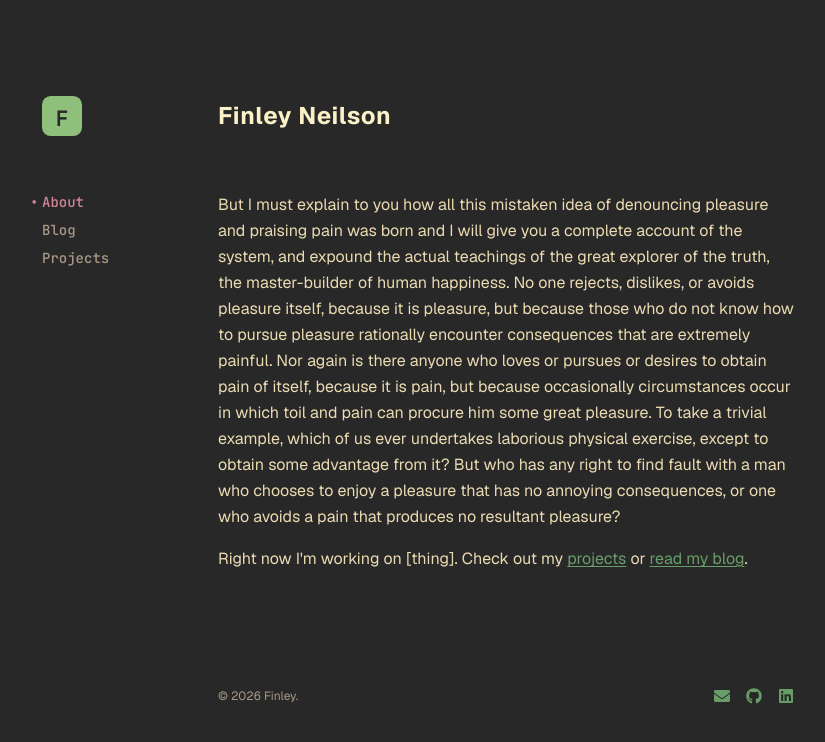
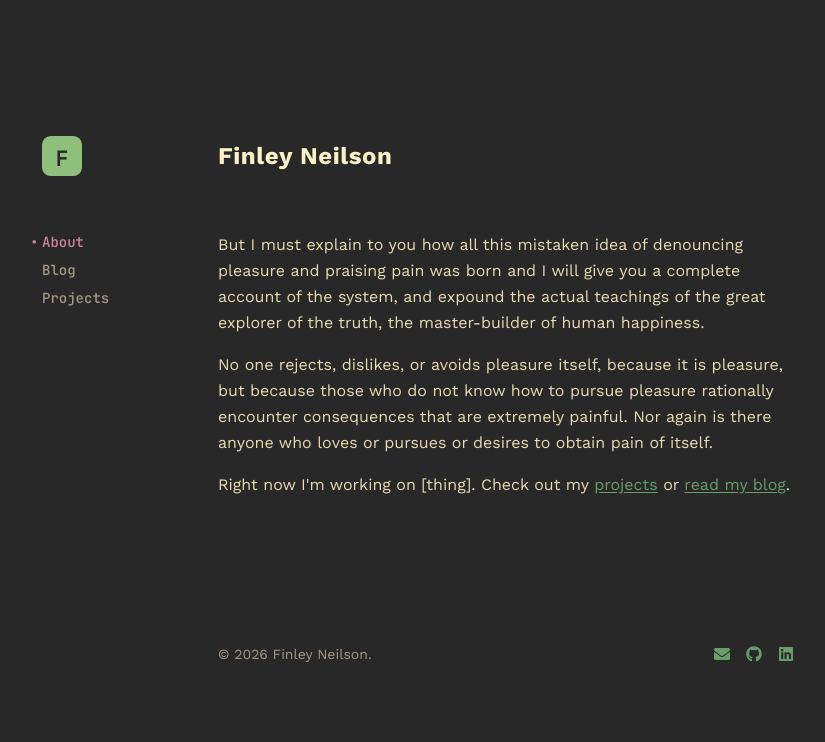
Before and after one commit to FinleyNeilson/finley_personal_website, a Next.js app: page / in a window 1280 px wide. Shown: the top 742 px of the page, without its empty margins (134-959 px from the left). Built offline with nearby package versions, Linux system fonts and the light colour scheme.

Commit message:
feat: redesign homepage styling and footer

```diff
--- a/src/app/layout.tsx
+++ b/src/app/layout.tsx
@@ -1,7 +1,7 @@
 import "~/styles/globals.css";
 
 import { type Metadata } from "next";
-import { Geist, JetBrains_Mono } from "next/font/google";
+import { JetBrains_Mono, Work_Sans } from "next/font/google";
 import Link from "next/link";
 
 import { SiteNav } from "~/components/site-nav";
@@ -16,9 +16,9 @@ export const metadata: Metadata = {
   ],
 };
 
-const geist = Geist({
+const workSans = Work_Sans({
   subsets: ["latin"],
-  variable: "--font-geist-sans",
+  variable: "--font-work-sans",
 });
 
 const jetbrainsMono = JetBrains_Mono({
@@ -30,9 +30,9 @@ export default function RootLayout({
   children,
 }: Readonly<{ children: React.ReactNode }>) {
   return (
-    <html lang="en" className={`${geist.variable} ${jetbrainsMono.variable}`}>
+    <html lang="en" className={`${workSans.variable} ${jetbrainsMono.variable}`}>
       <body className="bg-bg0 font-sans text-fg1 antialiased">
-        <div className="mx-auto flex min-h-screen max-w-5xl flex-col px-6 py-24 sm:px-12">
+        <div className="mx-auto flex min-h-screen max-w-5xl flex-col px-6 py-34 sm:px-12">
           <div className="flex min-h-0 flex-1 flex-col gap-8 sm:grid sm:grid-cols-[7rem_1fr_7rem] sm:gap-16">
             <aside className="flex flex-shrink-0 flex-row items-center gap-6 sm:flex-col sm:items-start sm:gap-14">
               <Link
--- a/src/app/page.tsx
+++ b/src/app/page.tsx
@@ -8,18 +8,13 @@ export default function HomePage() {
           But I must explain to you how all this mistaken idea of denouncing
           pleasure and praising pain was born and I will give you a complete
           account of the system, and expound the actual teachings of the great
-          explorer of the truth, the master-builder of human happiness. No one
-          rejects, dislikes, or avoids pleasure itself, because it is pleasure,
+          explorer of the truth, the master-builder of human happiness.
+        </p>
+        <p>
+          No one rejects, dislikes, or avoids pleasure itself, because it is pleasure,
           but because those who do not know how to pursue pleasure rationally
           encounter consequences that are extremely painful. Nor again is
-          there anyone who loves or pursues or desires to obtain pain of itself,
-          because it is pain, but because occasionally circumstances occur in
-          which toil and pain can procure him some great pleasure. To take a
-          trivial example, which of us ever undertakes laborious physical
-          exercise, except to obtain some advantage from it? But who has any
-          right to find fault with a man who chooses to enjoy a pleasure that
-          has no annoying consequences, or one who avoids a pain that produces
-          no resultant pleasure?
+          there anyone who loves or pursues or desires to obtain pain of itself.
         </p>
         <p>
           Right now I&apos;m working on [thing]. Check out my{" "}
@@ -27,6 +22,6 @@ export default function HomePage() {
           <Link href="/blog">read my blog</Link>.
         </p>
       </div>
-    </div>
+    </div >
   );
 }
--- a/src/components/site-footer.tsx
+++ b/src/components/site-footer.tsx
@@ -2,16 +2,16 @@ import { FaEnvelope, FaGithub, FaLinkedin } from "react-icons/fa";
 
 export function SiteFooter() {
   return (
-    <footer className="mt-24 flex flex-col items-start justify-between gap-4 text-xs text-fg4 sm:flex-row sm:items-center">
-      <p>© {new Date().getFullYear()} Finley.</p>
+    <footer className="mt-8 flex flex-col items-start justify-between gap-4 text-sm text-fg4 sm:flex-row sm:items-center">
+      <p>© {new Date().getFullYear()} Finley Neilson.</p>
       <div className="flex items-center gap-4">
-        <a href="mailto:you@example.com" aria-label="Email" className="hover:text-fg1">
+        <a href="mailto:you@example.com" aria-label="Email" className="text-accent hover:text-blue">
           <FaEnvelope size={16} />
         </a>
-        <a href="https://github.com/yourusername" aria-label="GitHub" className="hover:text-fg1">
+        <a href="https://github.com/yourusername" aria-label="GitHub" className="text-accent hover:text-blue">
           <FaGithub size={16} />
         </a>
-        <a href="https://linkedin.com/in/yourusername" aria-label="LinkedIn" className="hover:text-fg1">
+        <a href="https://linkedin.com/in/yourusername" aria-label="LinkedIn" className="text-accent hover:text-blue">
           <FaLinkedin size={16} />
         </a>
       </div>
--- a/src/styles/globals.css
+++ b/src/styles/globals.css
@@ -1,7 +1,7 @@
 @import "tailwindcss";
 
 @theme {
-  --font-sans: var(--font-geist-sans), ui-sans-serif, system-ui, sans-serif,
+  --font-sans: var(--font-work-sans), ui-sans-serif, system-ui, sans-serif,
     "Apple Color Emoji", "Segoe UI Emoji", "Segoe UI Symbol", "Noto Color Emoji";
   --font-mono: var(--font-jetbrains-mono), ui-monospace, "SFMono-Regular", monospace;
 
@@ -17,6 +17,8 @@
   --color-accent: #689d6a;
   --color-accent-bright: #8ec07c;
   --color-pink: #d3869b;
+  --color-yellow: #b57614;
+  --color-blue: #458588;
 }
 
 @layer base {
```
